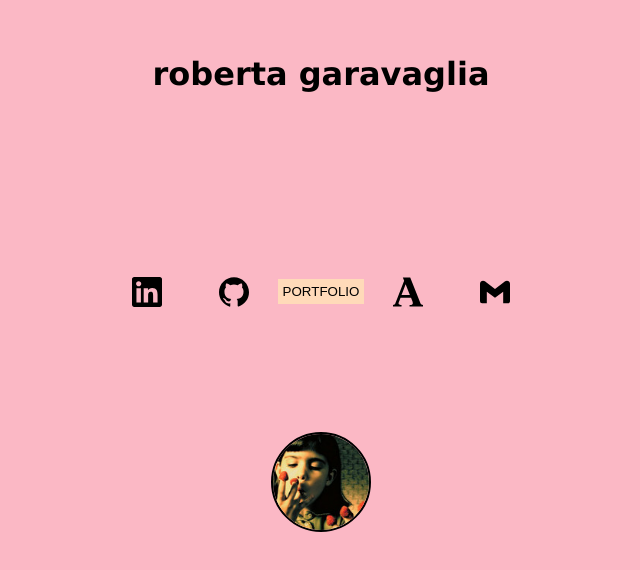
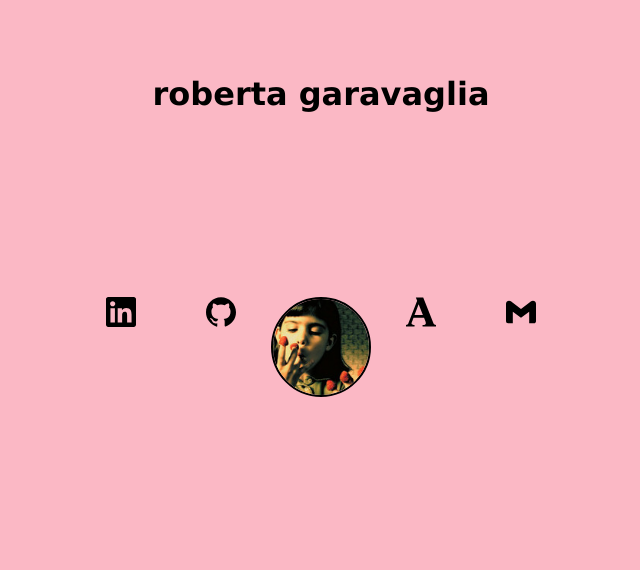
Before and after one commit to otaria-o/portfolio-otaria-o, a React (Create React App) app: page / in a window 1280 px wide. Shown: the part 106-676 px from the top of the page, without its empty margins (319-959 px from the left). Built offline with nearby package versions, Linux system fonts and the light colour scheme.

Commit message:
Update Home.js
no portfolio, direct link to about

```diff
--- a/src/Home.js
+++ b/src/Home.js
@@ -19,8 +19,12 @@ function Home() {
         >
           <img className="icon" src="/github.svg" alt="github" />
         </a>
-        <Link to="/portfolio">
-          <button className="button">PORTFOLIO</button>
+        <Link to="/about">
+           <img
+          className="pic"
+          src="/large_amelie-1024x593.jpg"
+          alt="Amelie kid"
+        />
         </Link>
         <a
           href="http://independent.academia.edu/robertagaravaglia"
@@ -34,11 +38,6 @@ function Home() {
         </Link>
       </section>
       <footer>
-        <img
-          className="pic"
-          src="/large_amelie-1024x593.jpg"
-          alt="Amelie kid"
-        />
       </footer>
     </div>
   );
```
